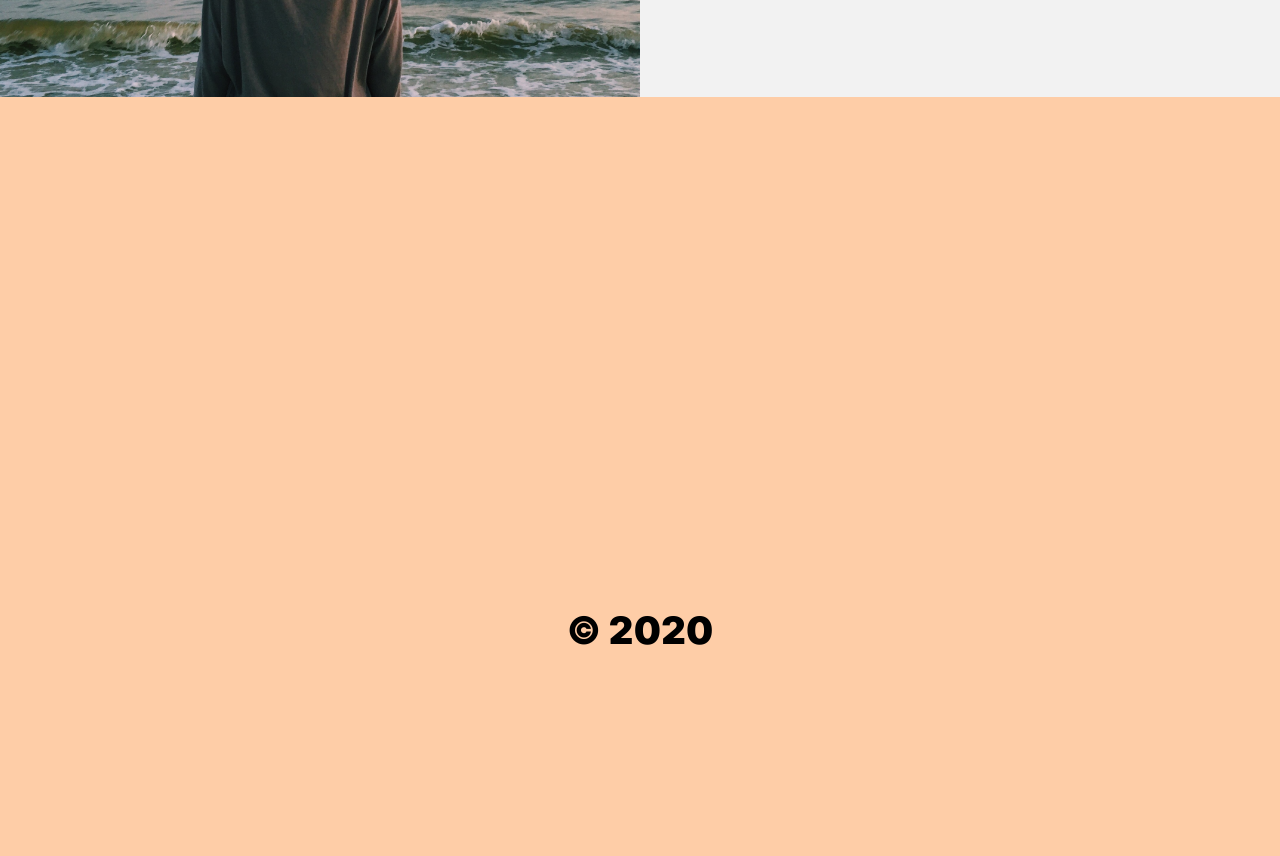
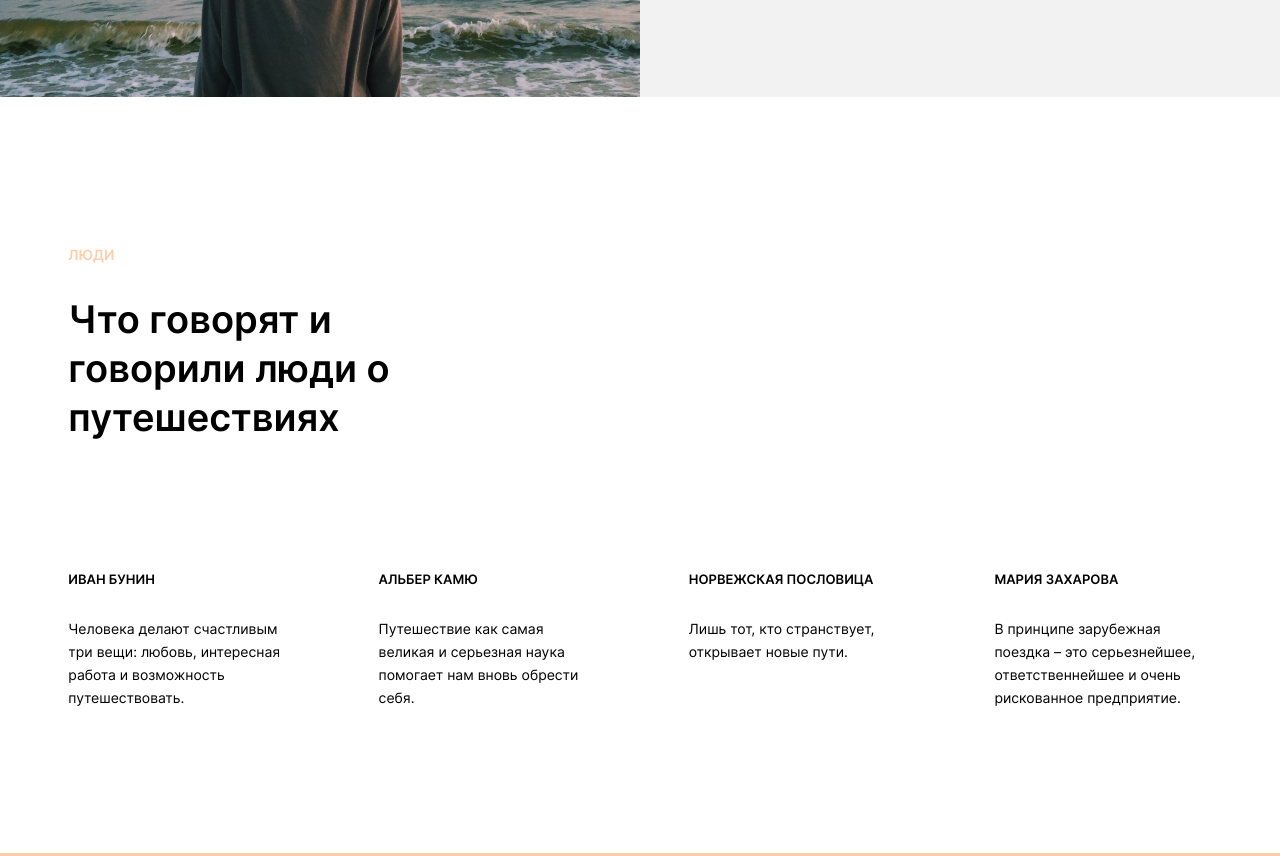
Before and after one commit to Stormuke/Where-to-go, a plain HTML site: page index.html in a window 1280 px wide. Shown: the part 2377-3233 px from the top of the page. Drawn offline with Linux system fonts and the light colour scheme.

Commit message:
add: people block

```diff
--- /dev/null
+++ b/blocks/card/__text/card__text.css
@@ -0,0 +1,5 @@
+.card__text {
+  font-size: 14px;
+  line-height: 23px;
+  margin: 0;
+}
--- /dev/null
+++ b/blocks/card/__title/card__title.css
@@ -0,0 +1,6 @@
+.card__title {
+  margin: 0;
+  font-size: 13px;
+  font-weight: 600;
+  text-transform: uppercase;
+}
--- /dev/null
+++ b/blocks/card/card.css
@@ -0,0 +1,7 @@
+.card {
+  display: flex;
+  flex-direction: column;
+  list-style-type: none;
+  max-width: 19%;
+  gap: 30px;
+}
--- /dev/null
+++ b/blocks/cards/cards.css
@@ -0,0 +1,6 @@
+.cards {
+  margin: 0;
+  padding: 0;
+  display: flex;
+  gap: 93px;
+}
--- a/blocks/footer/__number/footer__number.css
+++ b/blocks/footer/__number/footer__number.css
@@ -1,6 +1,6 @@
 .footer__number {
-  font-family: 'Inter', 'Arial', sans-serif;
-  font-weight: 900;
-  font-size: 38px;
-  margin: 0;
+  font-weight: 700;
+    font-size: 36px;
+    margin: 0;
+    word-spacing: 3px;
 }
--- a/blocks/footer/footer.css
+++ b/blocks/footer/footer.css
@@ -1,8 +1,8 @@
 .footer{
-  padding: 40%;
+  padding: 22.5%;
   margin: 0;
   display: flex;
   justify-content: center;
   align-items: center;
-  background-color: #fecda7
+  background-color: #fecda7;
 }
--- /dev/null
+++ b/blocks/people/__subtitle/people__subtitle.css
@@ -0,0 +1,7 @@
+.people__subtitle {
+  font-size: 38px;
+  font-weight: 600;
+  margin: 32px 0 130px;
+  max-width: 36%;
+  line-height: 49px;
+}
--- /dev/null
+++ b/blocks/people/__title/people__title.css
@@ -0,0 +1,7 @@
+.people__title {
+  margin: 0;
+  color: #fecea9;
+  font-size: 14px;
+  font-weight: 600;
+  text-transform: uppercase;
+}
--- /dev/null
+++ b/blocks/people/people.css
@@ -0,0 +1,5 @@
+.people {
+  max-width: 89.32%;
+  margin: 0 auto;
+  padding-bottom: 144px;
+}
--- a/blocks/travel/travel.css
+++ b/blocks/travel/travel.css
@@ -1,4 +1,5 @@
 .travel {
   display: flex;
   flex-direction: column;
+  padding-bottom: 150px;
 }
--- a/index.html
+++ b/index.html
@@ -46,10 +46,10 @@
                   жизненной формой являются деревья.
                 </p>
                 <p class="travel__text">
-                Лес — составная часть природы, понятие «лес» можно рассматривать
-                на разных уровнях. В глобальном масштабе — это часть биосферы, в
-                локальном — это может быть насаждение. Леса занимают около трети
-                площади суши.
+                  Лес — составная часть природы, понятие «лес» можно
+                  рассматривать на разных уровнях. В глобальном масштабе — это
+                  часть биосферы, в локальном — это может быть насаждение. Леса
+                  занимают около трети площади суши.
                 </p>
               </div>
             </div>
@@ -68,8 +68,8 @@
               <div class="travel__texts">
                 <p class="travel__text">
                   Горные системы занимают 64 % поверхности Азии, 36 % — Северной
-                Америки, 25 % — Европы, 22 % — Южной Америки, 17 % — Австралии и
-                3 % — Африки. В целом 24 % земной поверхности приходится на
+                  Америки, 25 % — Европы, 22 % — Южной Америки, 17 % — Австралии
+                  и 3 % — Африки. В целом 24 % земной поверхности приходится на
                   горы. 10 % всех людей живёт на территории гор. В горах берёт
                   своё начало большинство рек Земли.
                 </p>
@@ -104,6 +104,42 @@
             </article>
           </div>
         </section>
+
+        <section class="people">
+          <h2 class="people__title">Люди</h2>
+          <p class="people__subtitle">
+            Что говорят и говорили люди о путешествиях
+          </p>
+          <ul class="cards">
+            <li class="card">
+              <h3 class="card__title">Иван Бунин</h3>
+              <p class="card__text">
+                Человека делают счастливым три вещи: любовь, интересная работа и
+                возможность путешествовать.
+              </p>
+            </li>
+            <li class="card">
+              <h3 class="card__title">Альбер Камю</h3>
+              <p class="card__text">
+                Путешествие как самая великая и серьезная наука помогает нам
+                вновь обрести себя.
+              </p>
+            </li>
+            <li class="card">
+              <h3 class="card__title">Норвежская пословица</h3>
+              <p class="card__text">
+                Лишь тот, кто странствует, открывает новые пути.
+              </p>
+            </li>
+            <li class="card">
+              <h3 class="card__title">Мария Захарова</h3>
+              <p class="card__text">
+                В принципе зарубежная поездка – это серьезнейшее,
+                ответственнейшее и очень рискованное предприятие.
+              </p>
+            </li>
+          </ul>
+        </section>
       </main>
 
       <footer class="footer">
--- a/pages/index.css
+++ b/pages/index.css
@@ -1,8 +1,8 @@
 @import url('../vendor/normalize.css');
 
-@import url('../vendor/fonts/fonts.css');
+@import url(../vendor/fonts/fonts.css);
 
-@import url('../blocks/page/page.css');
+@import url(../blocks/page/page.css);
 
 @import url('../blocks/content/content.css');
 
@@ -10,6 +10,7 @@
 @import url('../blocks/header/__navigation/header__navigation.css');
 @import url('../blocks/header/__link/header__link.css');
 
+/*intro block*/
 @import url('../blocks/intro/intro.css');
 @import url('../blocks/intro/__text/intro__text.css');
 @import url('../blocks/intro/__title/intro__title.css');
@@ -26,5 +27,15 @@
 @import url(../blocks/travel/__content/travel__content.css);
 @import url(../blocks/travel/__container/travel__container.css);
 
+/*people block*/
+@import url(../blocks/people/people.css);
+@import url(../blocks/people/__title/people__title.css);
+@import url(../blocks/people/__subtitle/people__subtitle.css);
+@import url(../blocks/cards/cards.css);
+@import url(../blocks/card/card.css);
+@import url(../blocks/card/__title/card__title.css);
+@import url(../blocks/card/__text/card__text.css);
+
+/*footer*/
 @import url('../blocks/footer/footer.css');
 @import url('../blocks/footer/__number/footer__number.css');
--- a/vendor/fonts/fonts.css
+++ b/vendor/fonts/fonts.css
@@ -9,9 +9,7 @@
 
 @font-face {
   font-family: 'Inter';
-  font-style:  normal;
   font-weight: 600;
-  font-display: swap;
   src: url("./Inter-SemiBold.woff2") format("woff2"),
        url("./Inter-SemiBold.woff") format("woff");
 }
```
Lines whose indentation alone changed are shown as unchanged.
